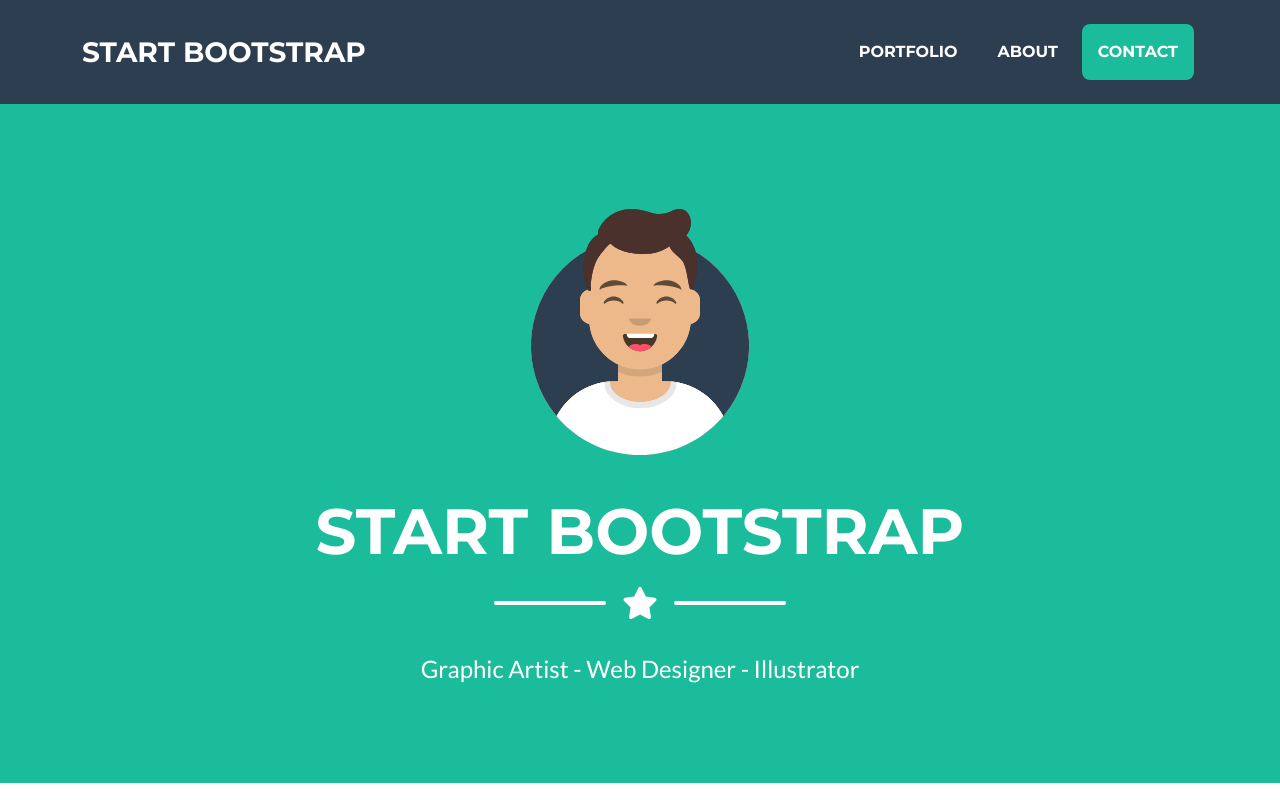
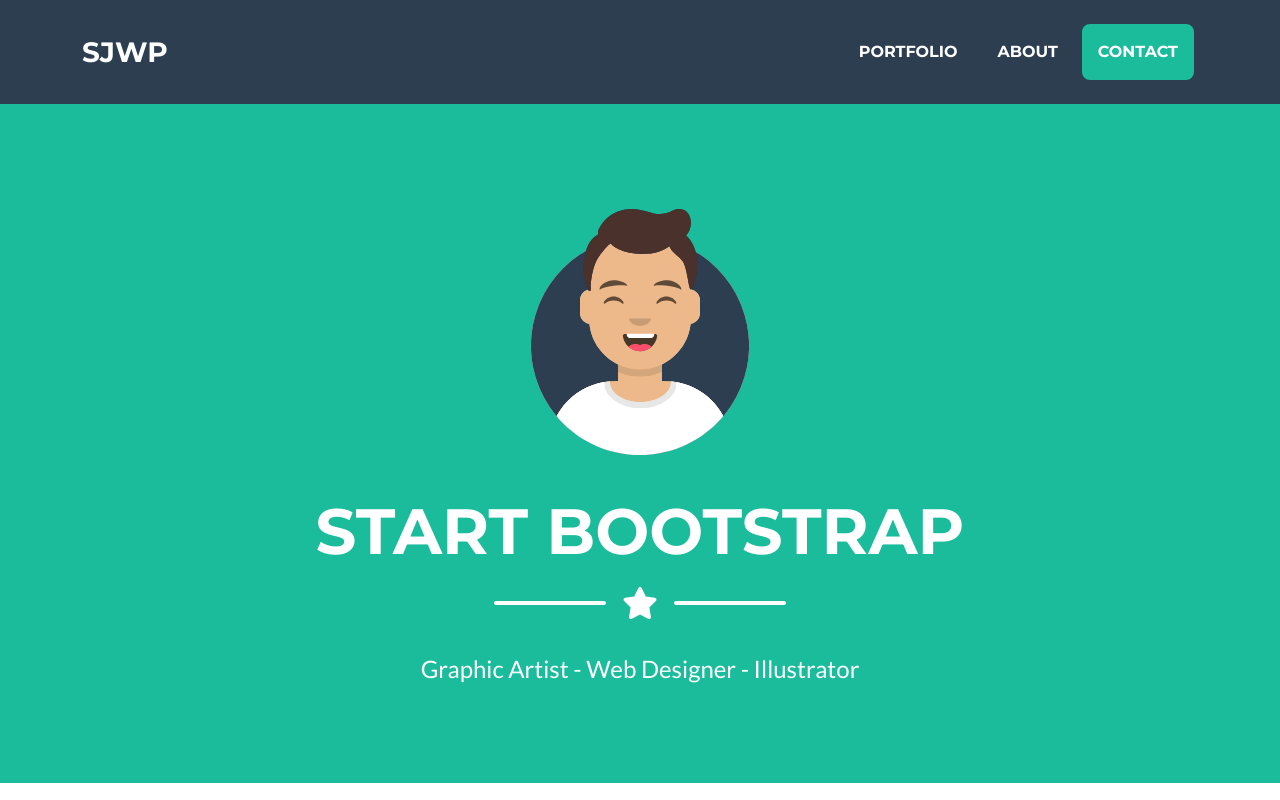
Before and after one commit to MXQN7/sjwp2_bjelan_borna, a plain HTML site: page index.html in a window 1280 px wide. Shown: the top 800 px of the page. Drawn offline with nearby package versions, Linux system fonts and the light colour scheme.

Commit message:
update index.html

```diff
--- a/index.html
+++ b/index.html
@@ -20,7 +20,7 @@
         <!-- Navigation-->
         <nav class="navbar navbar-expand-lg bg-secondary text-uppercase fixed-top" id="mainNav">
             <div class="container">
-                <a class="navbar-brand" href="#page-top">Start Bootstrap</a>
+                <a class="navbar-brand" href="#page-top">SJWP</a>
                 <button class="navbar-toggler text-uppercase font-weight-bold bg-primary text-white rounded" type="button" data-bs-toggle="collapse" data-bs-target="#navbarResponsive" aria-controls="navbarResponsive" aria-expanded="false" aria-label="Toggle navigation">
                     Menu
                     <i class="fas fa-bars"></i>
```
